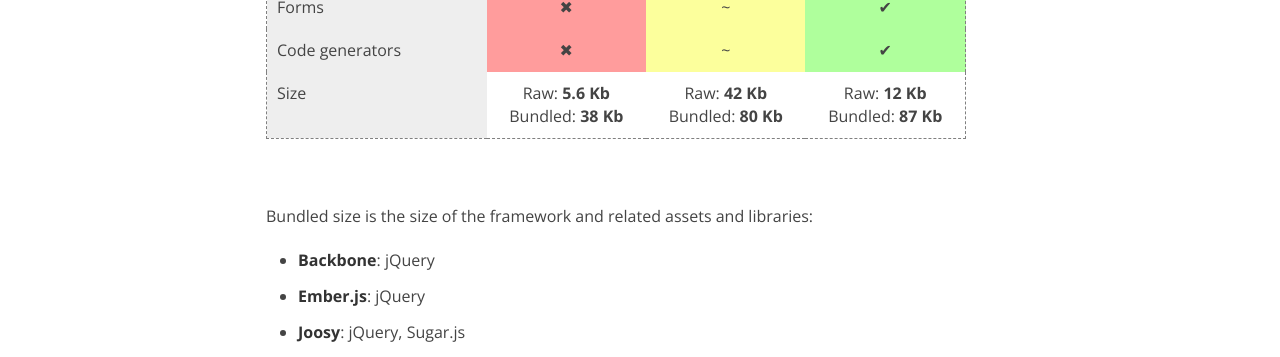
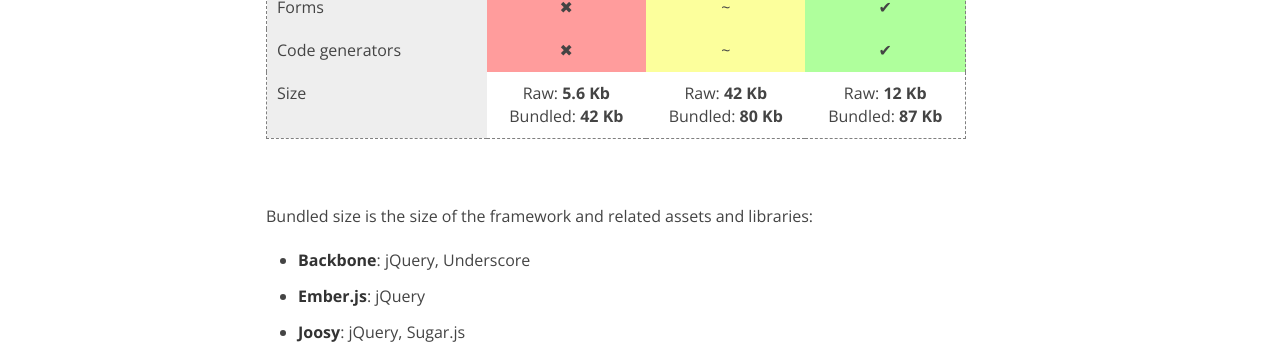
Before and after one commit to joosy/guides, a Jekyll site: the page built from guides/basics/joosy-vs-x.md, in a window 1280 px wide. Shown: the part 1183-1540 px from the top of the page. Built offline with Jekyll 4.4.1, drawn with Linux system fonts in a browser that asks for light colours; nearby versions of some CDN libraries; library files that are not in the unit come from our copies; comment, search, counter and statistics services are not loaded.

Commit message:
Underscore added as a dependency for Backbone (fixes #4)

```diff
--- a/guides/basics/joosy-vs-x.md
+++ b/guides/basics/joosy-vs-x.md
@@ -97,7 +97,7 @@
     <td>
       Raw: <b>5.6 Kb</b>
       <br />
-      Bundled: <b>38 Kb</b>
+      Bundled: <b>42 Kb</b>
     </td>
     <td>
       Raw: <b>42 Kb</b>
@@ -116,6 +116,6 @@
 Bundled size is the size of the framework and related assets and
 libraries:
 
-* **Backbone**: jQuery
+* **Backbone**: jQuery, Underscore
 * **Ember.js**: jQuery
 * **Joosy**: jQuery, Sugar.js
```
